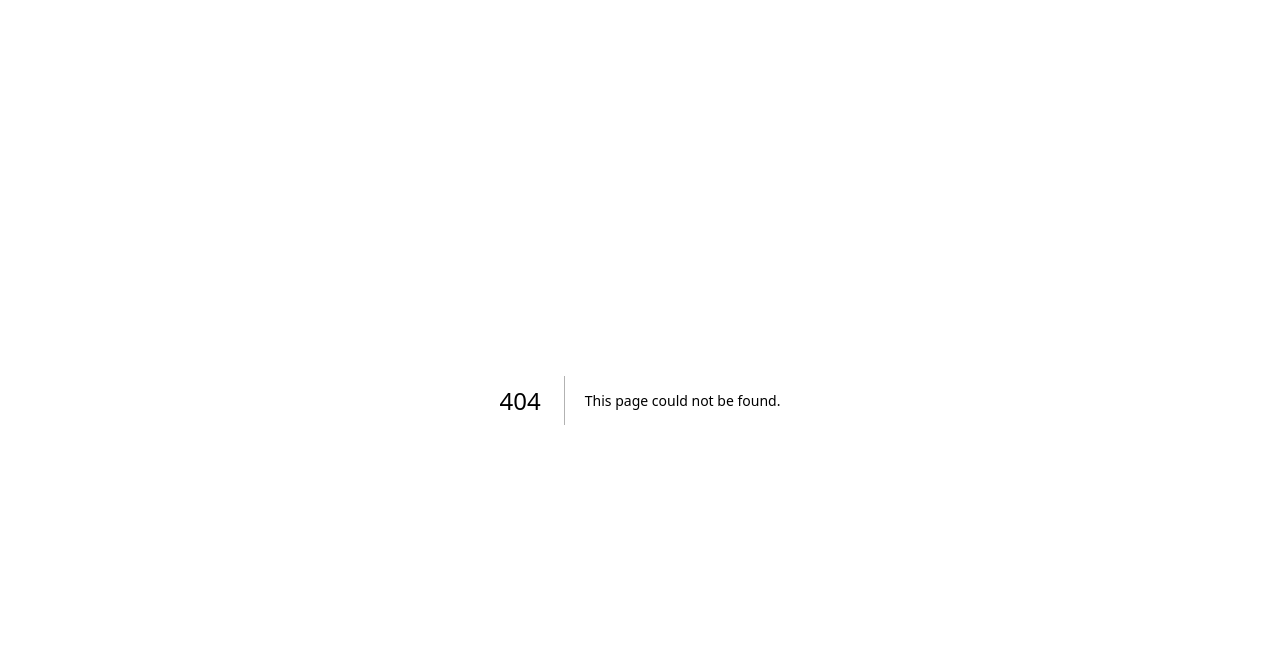
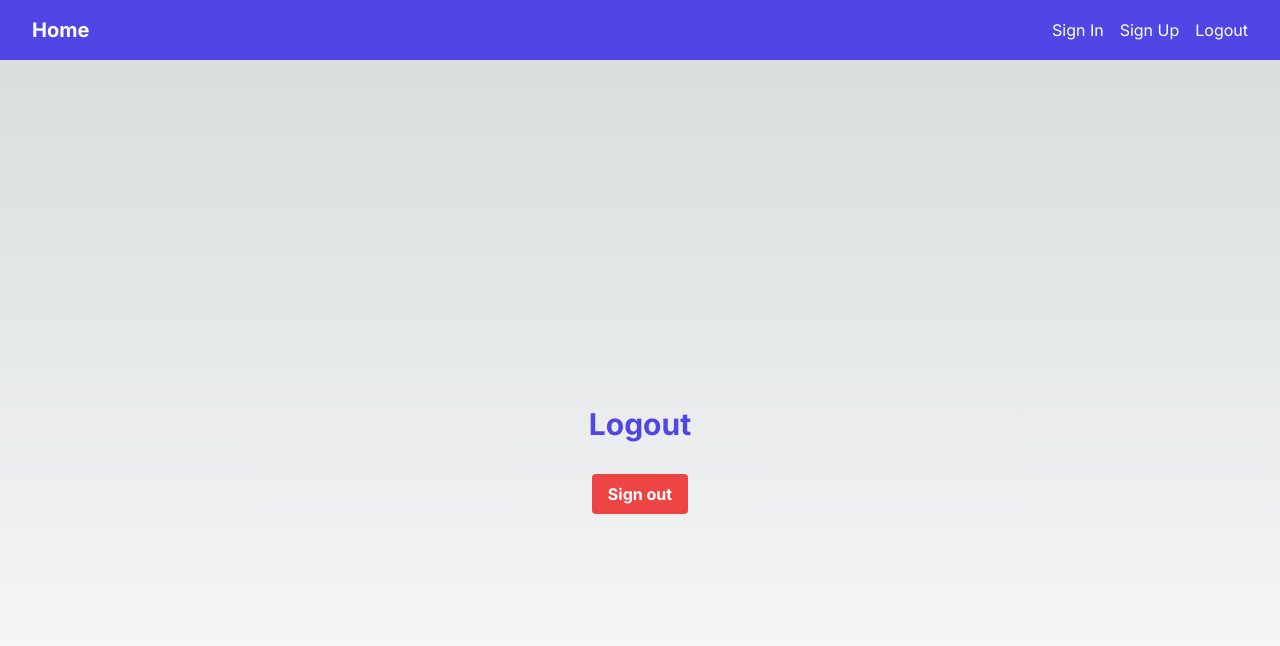
Before and after one commit to NHBakli/Crud-Login-NextJS, a Next.js app: page /logout in a window 1280 px wide. Before the commit this address had no page. Shown: the top 646 px of the page. Built offline with nearby package versions, Linux system fonts and the light colour scheme.

Commit message:
Réalisation du système de déconnexion

```diff
--- /dev/null
+++ b/app/components/navbar.tsx
@@ -0,0 +1,39 @@
+import Link from "next/link";
+
+const Navbar = () => {
+  return (
+    <nav className="bg-indigo-600 p-4">
+      <div className="max-w-7xl mx-auto px-4">
+        <div className="flex justify-between items-center">
+          <div className="flex items-center">
+            <Link href="/" className="text-white text-xl font-bold">
+              Home
+            </Link>
+          </div>
+          <div className="flex space-x-4">
+            <Link
+              href="/login"
+              className="text-white hover:text-gray-300 transition duration-300"
+            >
+              Sign In
+            </Link>
+            <Link
+              href="/register"
+              className="text-white hover:text-gray-300 transition duration-300"
+            >
+              Sign Up
+            </Link>
+            <Link
+              href="/logout"
+              className="text-white hover:text-gray-300 transition duration-300"
+            >
+              Logout
+            </Link>
+          </div>
+        </div>
+      </div>
+    </nav>
+  );
+};
+
+export default Navbar;
--- a/app/layout.tsx
+++ b/app/layout.tsx
@@ -2,6 +2,7 @@ import type { Metadata } from "next";
 import { Inter } from "next/font/google";
 import "./globals.css";
 import AuthProvider from "./components/AuthProvider";
+import Navbar from "./components/navbar";
 
 const inter = Inter({ subsets: ["latin"] });
 
@@ -19,6 +20,7 @@ export default function RootLayout({
     <html lang="en">
       <body className={inter.className}>
         <main>
+          <Navbar />
           <AuthProvider>{children}</AuthProvider>
         </main>
       </body>
--- /dev/null
+++ b/app/logout/page.tsx
@@ -0,0 +1,18 @@
+"use client";
+import { signOut } from "next-auth/react";
+
+export default function LougoutPage() {
+  return (
+    <main className="flex flex-col items-center justify-center min-h-screen">
+      <h1 className="text-2xl font-bold text-indigo-600 sm:text-3xl mb-8">
+        Logout
+      </h1>
+      <button
+        onClick={() => signOut({ callbackUrl: "http://localhost:3000/" })}
+        className="bg-red-500 hover:bg-red-600 text-white font-bold py-2 px-4 rounded focus:outline-none focus:ring-2 focus:ring-red-500 focus:ring-opacity-50"
+      >
+        Sign out
+      </button>
+    </main>
+  );
+}
```
Also changed, not shown: 1 other file (tests, documents, lock files or other folders).
